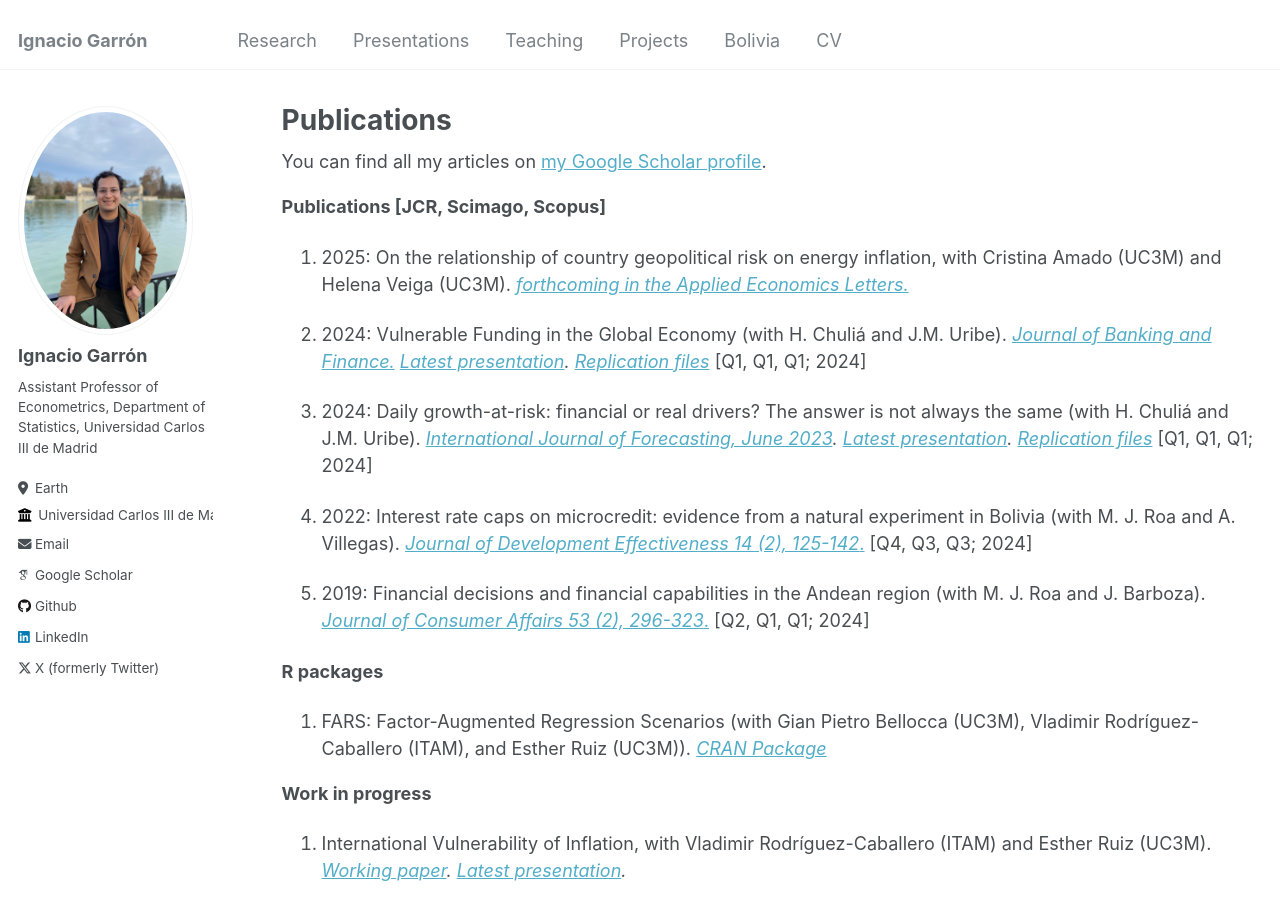
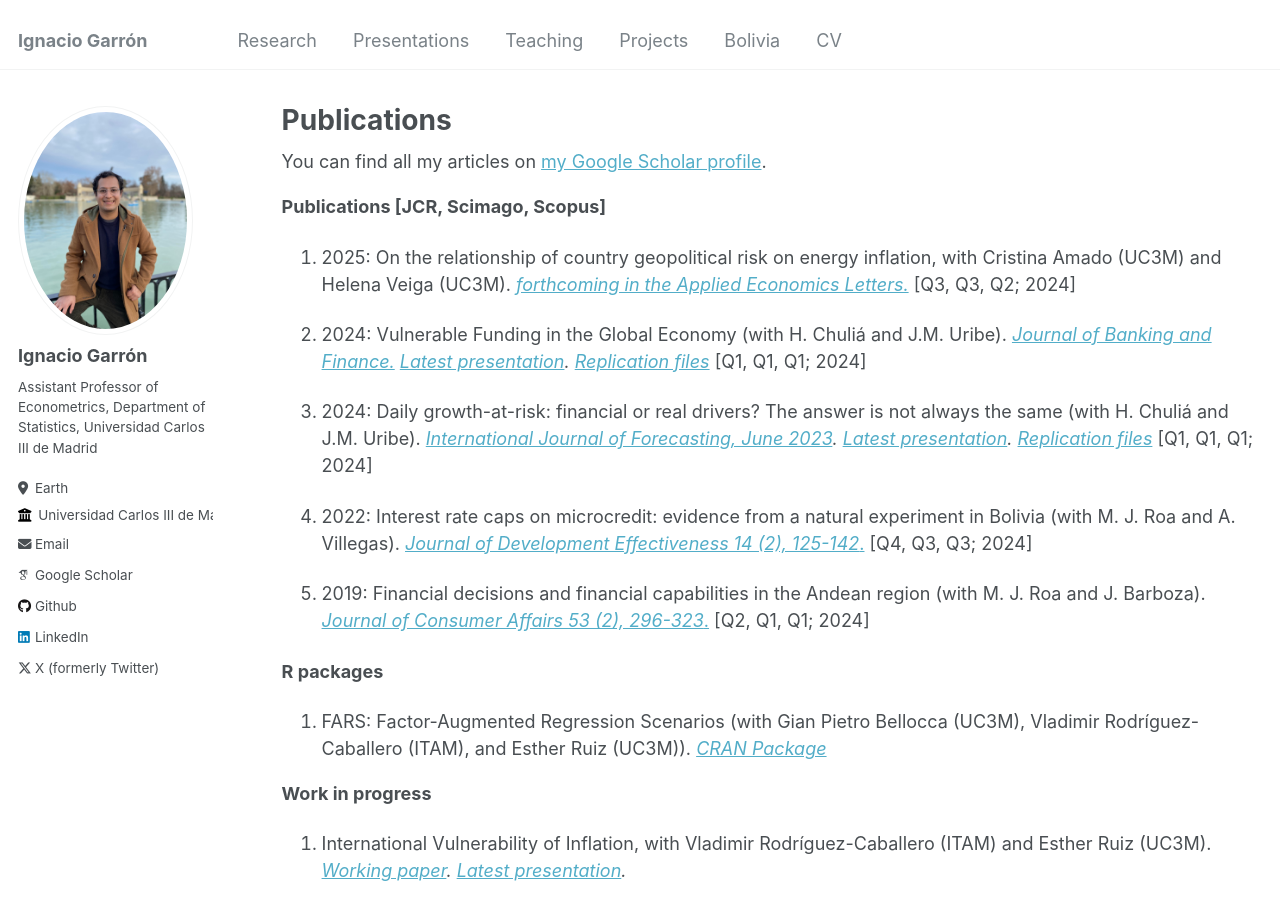
Before and after one commit to IgnacioGarron/IgnacioGarron.github.io, a Jekyll site: the page built from _pages/publications.md, in a window 1280 px wide and 900 px high. Built offline with Jekyll 4.4.1, drawn with Linux system fonts in a browser that asks for light colours; some web fonts are replaced.

Commit message:
Update publications.md

```diff
--- a/_pages/publications.md
+++ b/_pages/publications.md
@@ -12,7 +12,7 @@ author_profile: true
 
 **Publications [JCR, Scimago, Scopus]**
 
-1. 2025: On the relationship of country geopolitical risk on energy inflation, with Cristina Amado (UC3M) and Helena Veiga (UC3M). *[forthcoming in the Applied Economics Letters.](https://e-archivo.uc3m.es/rest/api/core/bitstreams/895198b0-34c6-45ba-ae73-0627ce852b07/content)*
+1. 2025: On the relationship of country geopolitical risk on energy inflation, with Cristina Amado (UC3M) and Helena Veiga (UC3M). *[forthcoming in the Applied Economics Letters.](https://e-archivo.uc3m.es/rest/api/core/bitstreams/895198b0-34c6-45ba-ae73-0627ce852b07/content)* [Q3, Q3, Q2; 2024]
 
 2. 2024: Vulnerable Funding in the Global Economy (with H. Chuliá and J.M. Uribe). *[Journal of Banking and Finance.](https://www.sciencedirect.com/science/article/pii/S0378426624002280) [Latest presentation](/files/VulnerableFunding_latest.pdf). [Replication files](https://github.com/IgnacioGarron/Vulnerable-Funding-RR2)* [Q1, Q1, Q1; 2024]
 
```
